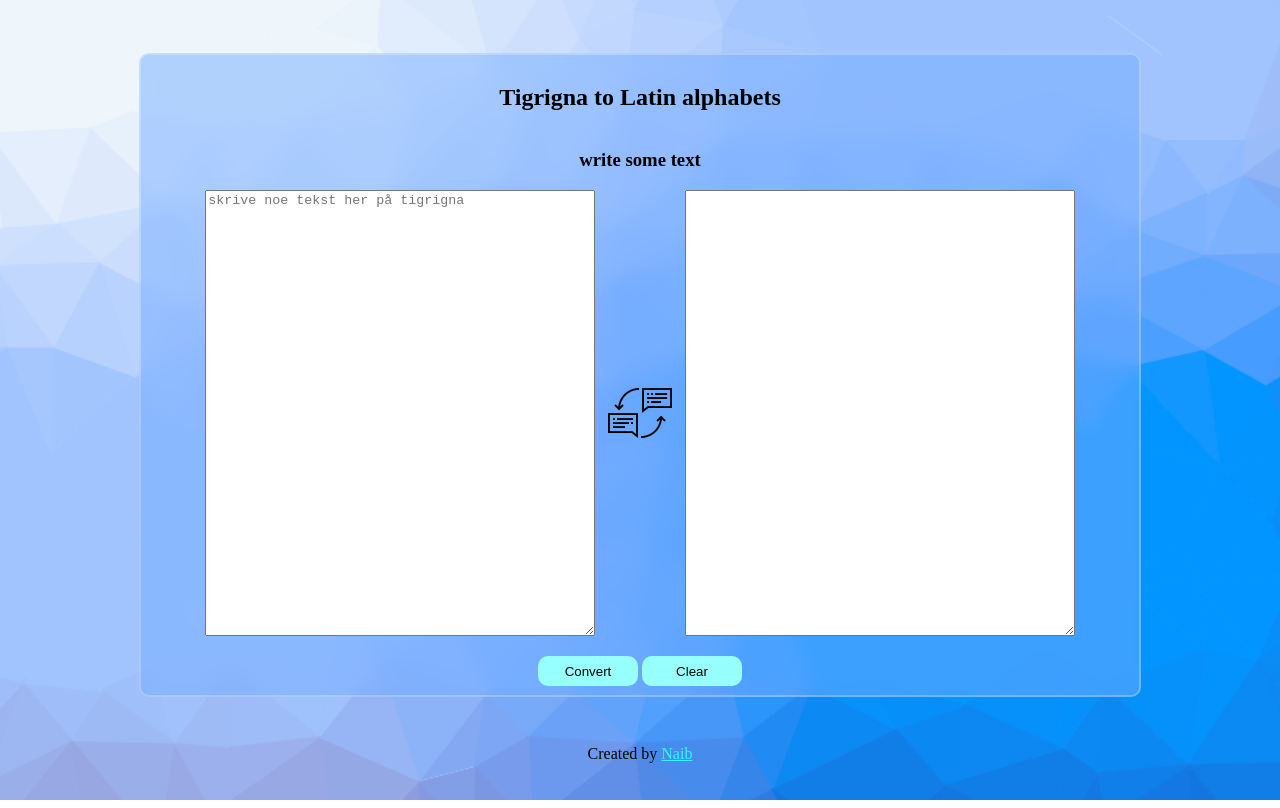
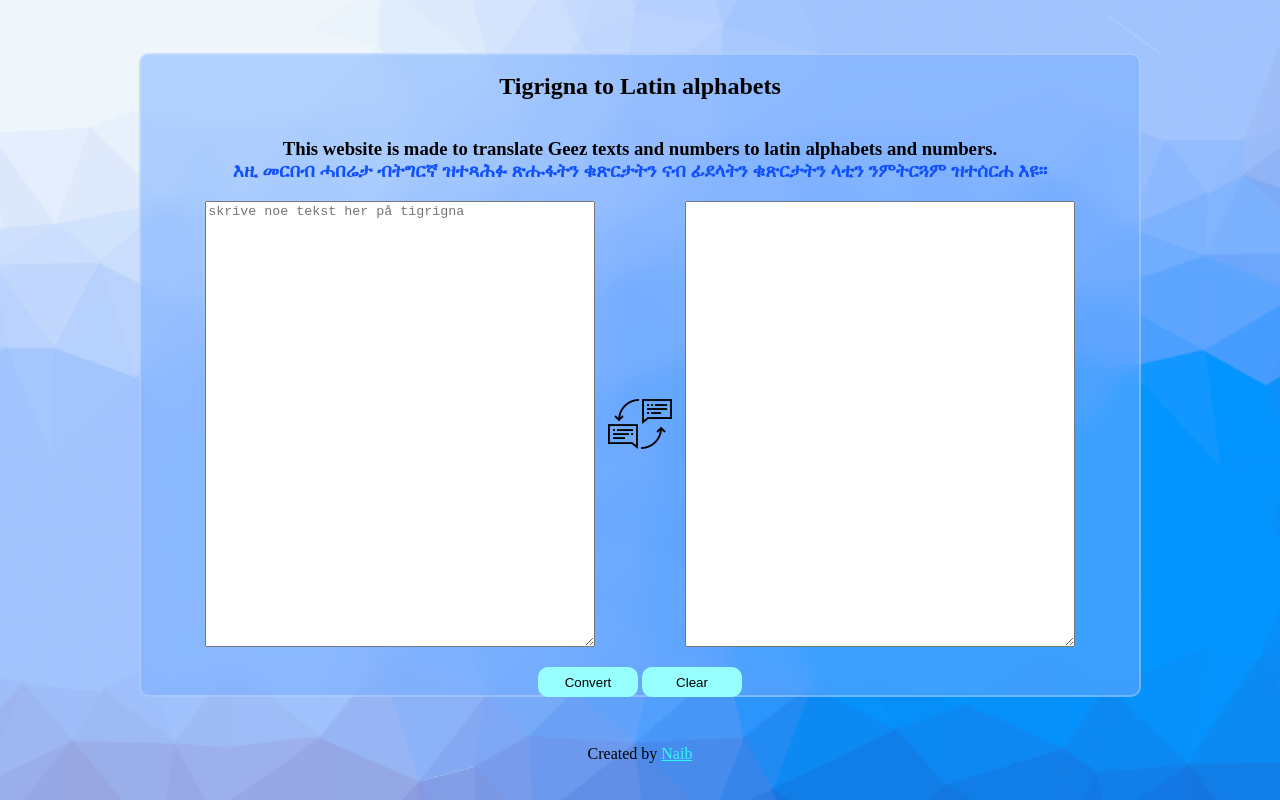
Before and after one commit to naibwedi/Tigrigna-to-latin-traslator, a plain HTML site: page index.html in a window 1280 px wide. Drawn offline with Linux system fonts and the light colour scheme.

Commit message:
text-edit

```diff
--- a/index.html
+++ b/index.html
@@ -12,7 +12,10 @@
 <body>
   <div class="container">
     <h2>Tigrigna to Latin alphabets</h2>
-    <h3>write some text</h3>
+    <h3>This website is made to translate Geez texts and numbers to latin alphabets and numbers.
+      <br>
+     <span>እዚ መርበብ ሓበሬታ ብትግርኛ ዝተጻሕፉ ጽሑፋትን ቁጽርታትን ናብ ፊደላትን ቁጽርታትን ላቲን ንምትርጓም ዝተሰርሐ እዩ።</span>
+    </h3>
     <div class="card-container">
       <textarea name="tigrigna" id="input" cols="40" rows="25"
         placeholder="skrive noe tekst her på tigrigna"></textarea>
--- a/style.css
+++ b/style.css
@@ -47,6 +47,11 @@ img {
 h2,
 h3 {
     text-align: center;
+    color: black;
+
+}
+span{
+ color: rgb(16, 80, 255);
 }
 
 .btn-container {
```
